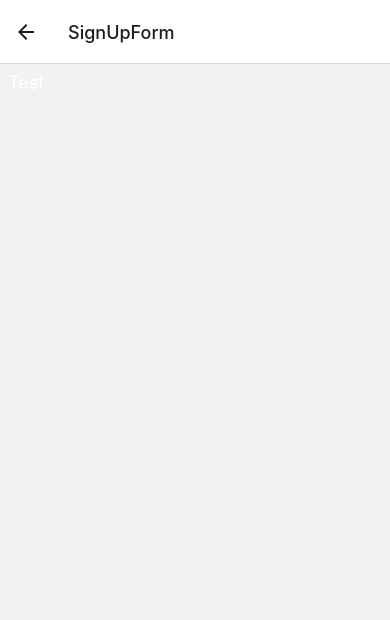
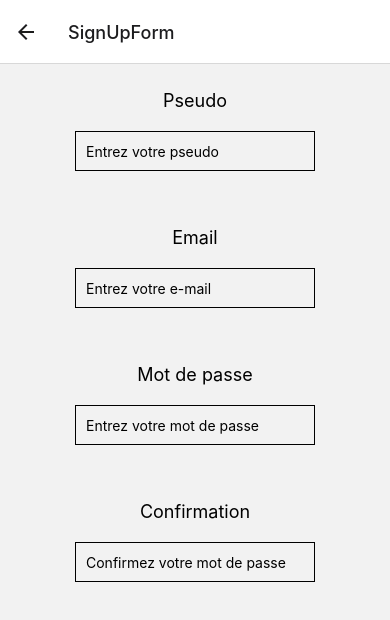
Before and after one commit to JB-Doffemont/MechaQuest, a React Native app in the folder Mechaquest_front/: screen /SignUpForm in a window 390 px wide. Shown: the top 620 px of the page. Built offline with nearby package versions, Linux system fonts and the light colour scheme.

Commit message:
SignUpForm

```diff
--- a/Mechaquest_front/App.js
+++ b/Mechaquest_front/App.js
@@ -1,5 +1,5 @@
 import React from "react";
-import { View, Text, TextInput } from "react-native";
+
 import styles from "./src/style/AppStyle";
 import { NavigationContainer } from "@react-navigation/native";
 import { createNativeStackNavigator } from "@react-navigation/native-stack";
--- a/Mechaquest_front/src/components/SignUpForm.jsx
+++ b/Mechaquest_front/src/components/SignUpForm.jsx
@@ -1,8 +1,48 @@
 import React from "react";
+import { useState } from "react";
+import { View } from "react-native";
 import InputWithLabel from "./usable/InputWithLabel";
 
-export default function SignUp({navigation}) {
+export default function SignUp() {
+    const [password, setPassword] = useState("");
+    const [confirmPassword, setConfirmPassword] = useState("");
+    const [pseudo, setPseudo] = useState("");
+    const [email, setEmail] = useState("");
+
+    function matchPassword(props) {
+      const{nativeEvent: {text},} = props;
+
+      if(text !== password) {
+        alert("Le mot de passe et la confirmation doivent être identiques !")
+      }
+    }
+
     return(
-        <InputWithLabel/>
+        <View>
+        <InputWithLabel label="Pseudo"
+                        value={pseudo}
+                        onChangeText={setPseudo}
+                        placeholder="Entrez votre pseudo"
+                        />
+        <InputWithLabel label="Email"
+                        value={email}
+                        onChangeText={setEmail}
+                        placeholder="Entrez votre e-mail"
+                        />
+        <InputWithLabel label="Mot de passe"
+                        value={password}
+                        onChangeText={setPassword}
+                        placeholder="Entrez votre mot de passe"
+                        secureTextEntry
+                        />
+        <InputWithLabel label="Confirmation"
+                        value={confirmPassword}
+                        onChangeText={setConfirmPassword}
+                        onSubmitEditing={matchPassword}
+                        placeholder="Confirmez votre mot de passe"
+                        secureTextEntry
+                        />
+
+        </View>
     );
 }
--- a/Mechaquest_front/src/components/usable/InputWithLabel.jsx
+++ b/Mechaquest_front/src/components/usable/InputWithLabel.jsx
@@ -2,12 +2,17 @@ import {View, Text, TextInput} from "react-native";
 import React from "react";
 import styles from "../../style/InputStyle.js";
 
-export default function InputWithLabel() {
+export default function InputWithLabel({label, placeholder, value, onChangeText, secureTextEntry, onSubmitEditing}) {
 
     return(
-        <View>
-            <Text style={styles.label}>Test</Text>
-            <TextInput />
+        <View style={styles.inputsView}>
+            <Text style={styles.label}>{label}</Text>
+            <TextInput style={styles.input}
+            placeholder={placeholder}
+            value={value}
+            onChangeText={onChangeText}
+            secureTextEntry={secureTextEntry}
+            onSubmitEditing={onSubmitEditing}/>
         </View>
     );
 }
--- a/Mechaquest_front/src/style/InputStyle.js
+++ b/Mechaquest_front/src/style/InputStyle.js
@@ -3,12 +3,11 @@ import { StyleSheet } from "react-native";
 export default StyleSheet.create({
   inputsView: {
     padding: 18,
-    backgroundColor: "red",
     alignItems: "center",
     justifyContent: "center",
   },
   label: {
-    color: "white",
+    color: "black",
     padding: 8,
     fontSize: 18,
   },
```
Also changed, not shown: Mechaquest_front/src/components/usable/Button.jsx (added, +13 -0 lines).
